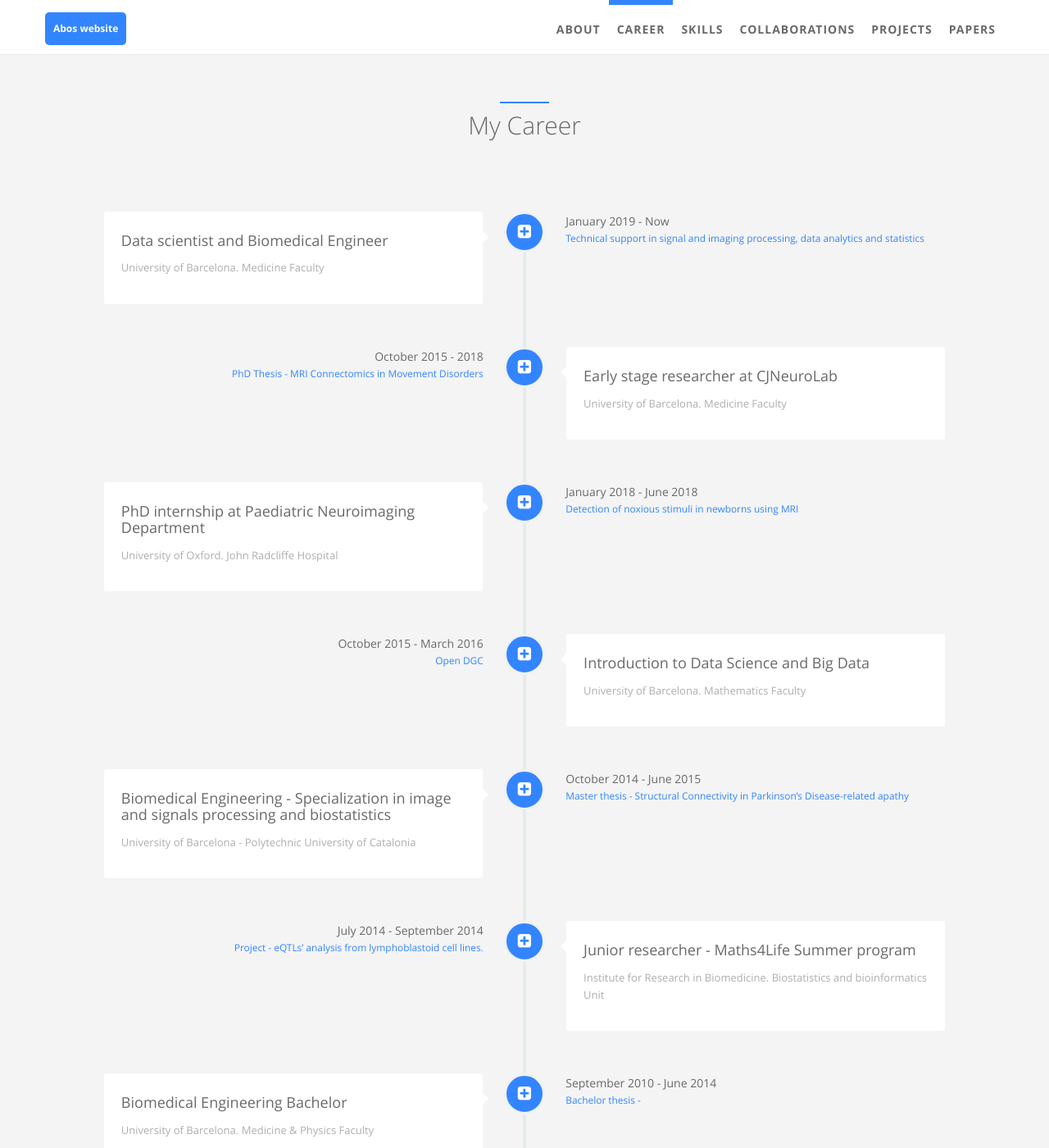
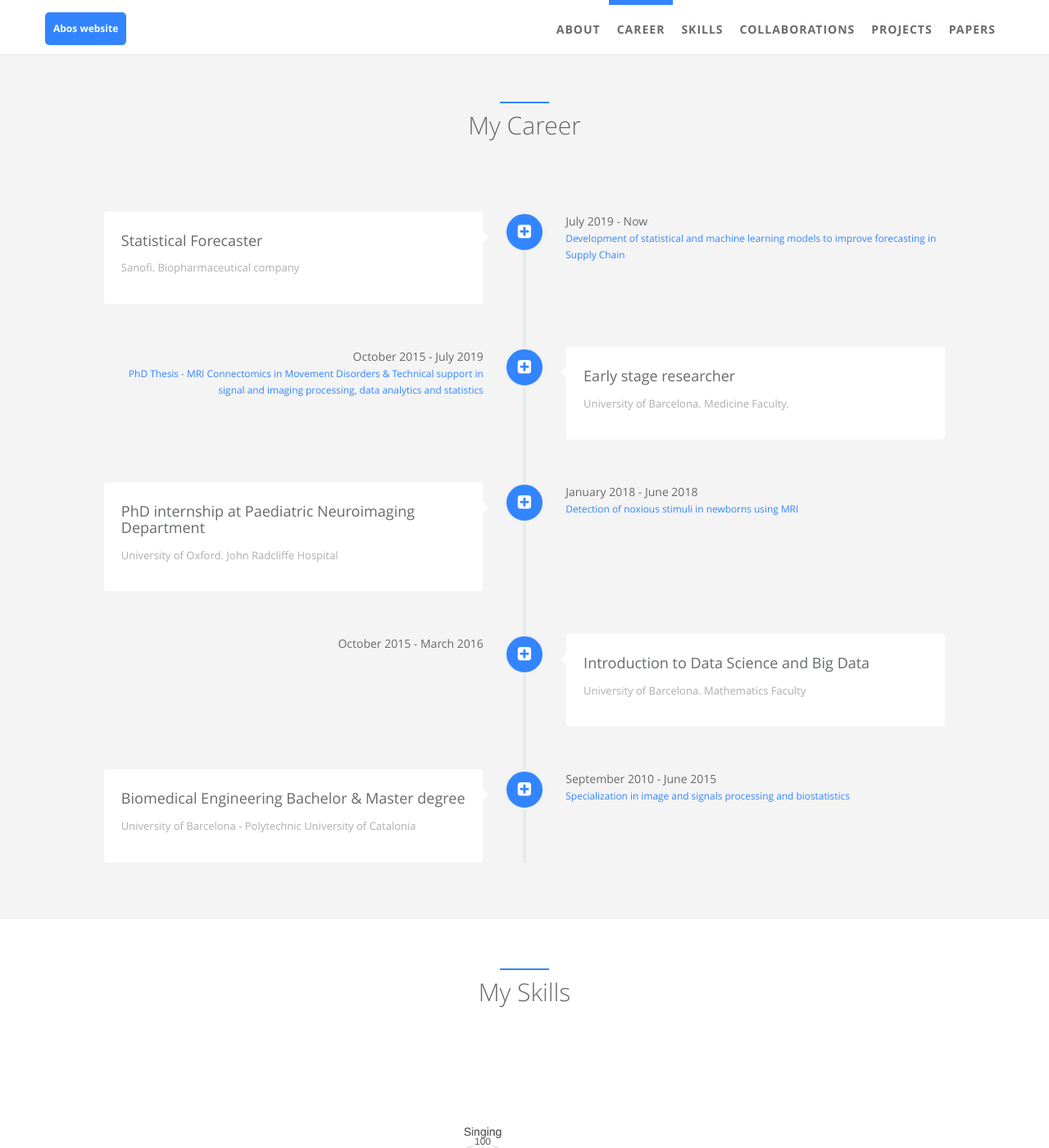
Before and after one commit to alexabos/alexabos_website, a Jekyll site: the page built from index.html, in a window 1280 px wide and 1400 px high, scrolled down 824 px. Shown: the whole window at 82% size. Built offline with Jekyll 4.4.1, drawn with Linux system fonts in a browser that asks for light colours.

Commit message:
update oct 2020

```diff
--- a/_config.yml
+++ b/_config.yml
@@ -16,7 +16,7 @@ author:  # change following line to your infomation.
   last_name: Abos   # Be used at index page about me section.
   avatar: /static/assets/img/landing/avatar.jpg  # upload your avatar at directory and edit it.
   github_username: alexabos # Leave blank if you don't have now
-  linkedin_id: alexandra-abós-ortega-3167a994 # Leave blank if you don't have now
+  linkedin_id: alexandra-ab%C3%B3s-3167a994 # Leave blank if you don't have now
   facebook_username:  # Leave blank if you don't have now
   twitter_username:  # Leave blank if you don't have now
   email: alexandraabos@gmail.com  # Leave blank if you don't have now
@@ -28,7 +28,7 @@ author:  # change following line to your infomation.
   skill_icon2:
     - name: fa-linux
     - name: icon-java
-  desc: Data Scientist & Biomedical Engineer | PhD Candidate at CJNeuroLab | Philosophy and Art Enthusiast  # Describe yourself.
+  desc: Data Scientist & Biomedical Engineer | PhD | Philosophy and Art Enthusiast  # Describe yourself.
 
 # comment
 #disqus:  # if you wanna comment feature, go to https://disqus.com/ to get your configuration; if not, comment following two lines.
--- a/_data/index/careers.yml
+++ b/_data/index/careers.yml
@@ -1,30 +1,31 @@
 # careers section data
 # if you don't have language feature(language.yml is empty), ignore "i18n" items
 - name:
-    detail: Data scientist and Biomedical Engineer
+    detail: Statistical Forecaster
     i18n: company_b
   desc:
-    detail: University of Barcelona. Medicine Faculty
+    detail: Sanofi. Biopharmaceutical company
     i18n: company_b_desc
   date:
-    detail: January 2019 - Now
+    detail: July 2019 - Now
     i18n: company_b_date
   job:
-    detail: Technical support in signal and imaging processing, data analytics and statistics
+    detail: Development of statistical and machine learning models to improve forecasting in Supply Chain
     i18n: company_b_job
   icon: fa-plus-square
 
+
 - name:
-    detail: Early stage researcher at CJNeuroLab
+    detail: Early stage researcher
     i18n: company_b
   desc:
-    detail: University of Barcelona. Medicine Faculty
+    detail: University of Barcelona. Medicine Faculty.
     i18n: company_b_desc
   date:
-    detail: October 2015 - 2018
+    detail: October 2015 - July 2019
     i18n: company_b_date
   job:
-    detail: PhD Thesis - MRI Connectomics in Movement Disorders
+    detail: PhD Thesis - MRI Connectomics in Movement Disorders & Technical support in signal and imaging processing, data analytics and statistics
     i18n: company_b_job
   icon: fa-plus-square
 
@@ -52,48 +53,21 @@
     detail: October 2015 - March 2016
     i18n: company_b_date
   job:
-    detail: Open DGC
+    detail:
     i18n: company_b_job
   icon: fa-plus-square
 
+
 - name:
-    detail: Biomedical Engineering - Specialization in image and signals processing and biostatistics
+    detail: Biomedical Engineering Bachelor & Master degree
     i18n: company_b
   desc:
     detail: University of Barcelona - Polytechnic University of Catalonia
     i18n: company_b_desc
   date:
-    detail: October 2014 - June 2015
+    detail: September 2010 - June 2015
     i18n: company_b_date
   job:
-    detail: Master thesis - Structural Connectivity in Parkinson’s Disease-related apathy
+    detail: Specialization in image and signals processing and biostatistics
     i18n: company_b_job
   icon: fa-plus-square
-
-- name:
-    detail: Junior researcher - Maths4Life Summer program
-    i18n: company_b
-  desc:
-    detail: Institute for Research in Biomedicine. Biostatistics and bioinformatics Unit
-    i18n: company_b_desc
-  date:
-    detail: July 2014 - September 2014
-    i18n: company_b_date
-  job:
-    detail: Project - eQTLs’ analysis from lymphoblastoid cell lines.
-    i18n: company_b_job
-  icon: fa-plus-square
-
-- name:
-    detail: Biomedical Engineering Bachelor
-    i18n: company_b
-  desc:
-    detail: University of Barcelona. Medicine & Physics Faculty
-    i18n: company_b_desc
-  date:
-    detail: September 2010 - June 2014
-    i18n: company_b_date
-  job:
-    detail: Bachelor thesis -
-    i18n: company_b_job
-  icon: fa-plus-square
--- a/_data/index/skills.yml
+++ b/_data/index/skills.yml
@@ -2,5 +2,5 @@
 
 label: Ability
 id : cs
-aspects: Python & R & Matlab, Github, Proactive, Statistics, ML, Keras, Bash scripting, Visualization, Team Player ,  SQL
-percentage: 90, 80, 100, 90, 90, 80, 90, 80, 100, 80
+aspects: Singing, Data Science Programming, Proactive & Team Player, Statistics & ML, Web programming, Visualization, Saxophone, Trekking, Netflix & Chill
+percentage: 40, 80, 90, 70, 40, 60, 70, 60, 100
--- a/blog/life.html
+++ b/blog/life.html
@@ -21,8 +21,8 @@ permalink: /life/
 <br> <br>
   <p style="text-align: justify;">Hi everyone, I'm Alex, and I'm thrilled to have you visiting my blog! </p>
 <br> <br>
-  <p style="text-align: justify;">I'm a Data Scientist and Biomedical Engineer by the University of Barcelona and I'm currently working as engineer and finishing my PhD (writting the dissertation yaay!) at CJNeuroLab (https://cjneurolab.org/).
-  My thesis is about MRI Connectomics and machine learning in movement disorders, in collaboration with Hospital Clinic. </p>
+  <p style="text-align: justify;">I'm a Data Scientist and Biomedical Engineer currently working as Statistical Forecaster in the biopharmaceutical company Sanofi. I'm also a Doctor by the University of Barcelona (yes, a PhD, not a MD... Sorry guys, I don't know about diseases if that's what you were gonna ask me about).
+  My thesis was about MRI Connectomics and machine learning in movement disorders, in collaboration with the Hospital Clinic. </p>
 &nbsp;&nbsp;&nbsp;&nbsp;
 &nbsp;&nbsp;&nbsp;&nbsp;
 <p style="text-align: justify;">
@@ -38,7 +38,7 @@ permalink: /life/
 <img src="/alexabos_website/static/assets/img/life/IMG_1118.png" width="20%" height="20%" >
 </p>
 <br> <br>
-  <p style="text-align: justify;">Apart from my PhD life, I enjoy being a data scientist so I love taking part in as many data science competitions as I can! I usually participate in datathons as Random6 (visit our github to know more about our cool projects). </p>
+  <p style="text-align: justify;">Apart from my work in the healthcare sector (which I adore!), I enjoy being a data scientist so I love taking part in as many data science competitions as I can! I usually participate in datathons as Random6 (visit our github to know more about our cool projects). </p>
   &nbsp;&nbsp;&nbsp;&nbsp;
   <p style="text-align: justify;">But of course, work is not everything! Even engineers deserve some Netflix and chill from time to time (there're so many cool TV shows nowadays, so who can blame me?)</p>
   <p style="text-align: justify;">I've being playing the saxophone since I'm eight, and even though now I'm not currently part of any band, I enjoy playing jazz songs.
```
Also changed, not shown: 3 other files.
